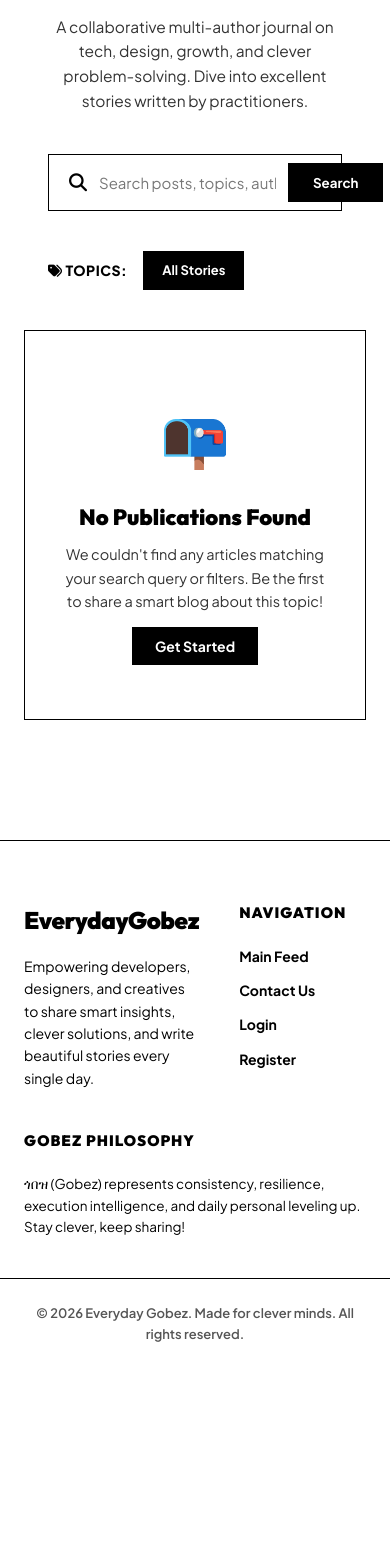
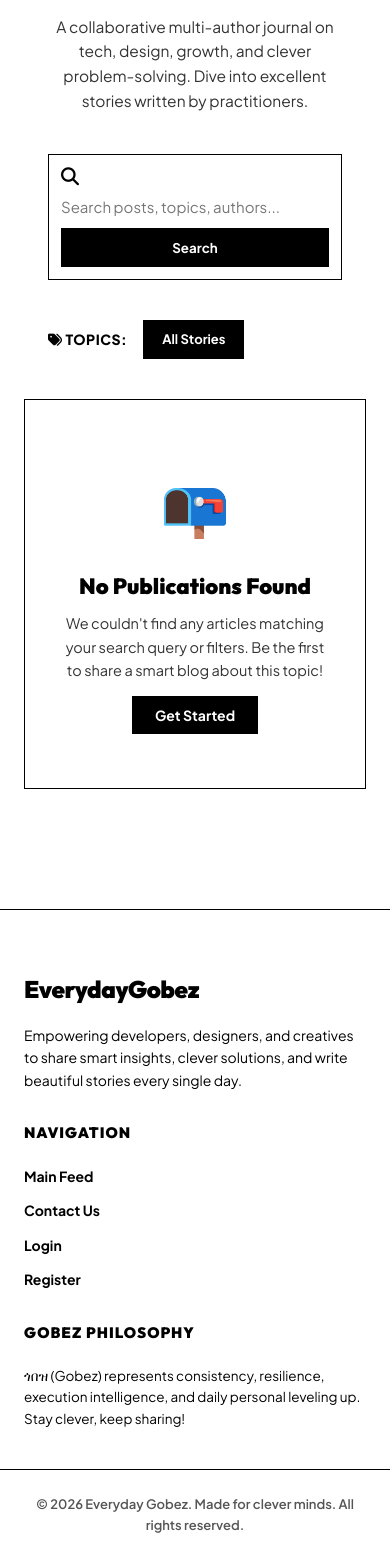
Before and after one commit to kidusMAT/everydaygobez, a Django app: page / in a window 390 px wide. Shown: the part 227-1776 px from the top of the page. Before the commit the page ends 1569 px from the top, so only its background shows below. Run offline with Django 5.2, Linux system fonts and the light colour scheme; data that the repository does not hold is empty.

Commit message:
feat: add contact form honeypot and rate limiting, fix search CSS overflow

```diff
--- a/blog/views.py
+++ b/blog/views.py
@@ -437,7 +437,22 @@ def add_comment(request, slug):
     return redirect('post_detail', slug=post.slug)
 
 def contact_us(request):
+    import time
     if request.method == 'POST':
+        # 1. Anti-Spam Honeypot Check
+        honeypot = request.POST.get('website_url_honey', '')
+        if honeypot:
+            # Bot detected: fail silently by pretending it was successful
+            messages.success(request, "Thank you! Your message has been sent successfully. We will reach back shortly.")
+            return redirect('contact_us')
+
+        # 2. Rate Limiting Check (max 1 message every 3 minutes per session)
+        last_submission = request.session.get('last_contact_time', 0)
+        current_time = time.time()
+        if current_time - last_submission < 180: # 180 seconds = 3 minutes
+            messages.error(request, "You are sending messages too quickly. Please wait a few minutes before trying again.")
+            return redirect('contact_us')
+
         name = request.POST.get('name', '').strip()
         email = request.POST.get('email', '').strip()
         subject = request.POST.get('subject', '').strip()
@@ -452,6 +467,23 @@ def contact_us(request):
                 subject=subject,
                 message=message
             )
+
+            # Send email notification
+            try:
+                from django.core.mail import send_mail
+                from django.conf import settings
+
+                send_mail(
+                    subject=f"New Contact Request: {subject}",
+                    message=f"Name: {name}\nEmail: {email}\n\nMessage:\n{message}",
+                    from_email=getattr(settings, 'DEFAULT_FROM_EMAIL', 'noreply@everydaygobez.com'),
+                    recipient_list=[getattr(settings, 'ADMIN_EMAIL', 'admin@everydaygobez.com')],
+                    fail_silently=True,
+                )
+            except Exception:
+                pass
+
+            request.session['last_contact_time'] = current_time
             messages.success(request, f"Thank you, {name}! Your message has been sent successfully. We will reach back shortly.")
             return redirect('contact_us')
 
--- a/static/blog/css/styles.css
+++ b/static/blog/css/styles.css
@@ -471,6 +471,8 @@ hr {
     flex-grow: 1;
     font-size: 15px;
     color: #000000;
+    min-width: 0;
+    width: 100%;
 }
 
 .search-form-container input::placeholder {
@@ -1937,6 +1939,20 @@ hr {
     .hero-subtitle {
         font-size: 15.5px;
     }
+    .search-form-container {
+        flex-wrap: wrap;
+        padding: 12px;
+    }
+    .search-btn {
+        width: 100%;
+    }
+    .footer-container {
+        grid-template-columns: 1fr;
+        gap: 30px;
+    }
+    .footer-container > div:last-child {
+        grid-column: span 1;
+    }
     .articles-grid {
         grid-template-columns: 1fr;
     }
--- a/templates/blog/contact.html
+++ b/templates/blog/contact.html
@@ -13,6 +13,12 @@
 
         <form method="POST" action="{% url 'contact_us' %}" class="auth-form">
             {% csrf_token %}
+
+            <!-- Anti-Spam Honeypot Field (hidden from users, bots will fill it) -->
+            <div style="display: none;" aria-hidden="true">
+                <label for="website_url_honey">Leave this field blank if you are human:</label>
+                <input type="text" name="website_url_honey" id="website_url_honey" tabindex="-1" autocomplete="off">
+            </div>
 
             <div class="form-group-floating mb-4">
                 <input type="text" name="name" id="name" placeholder=" " required>
```
